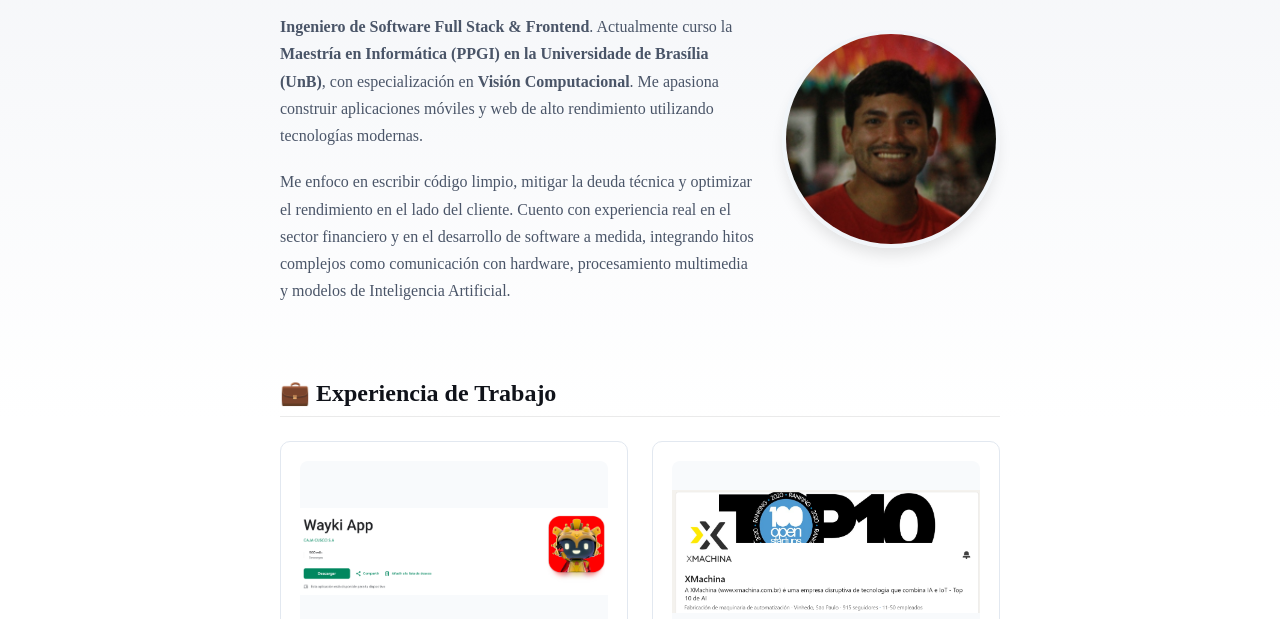
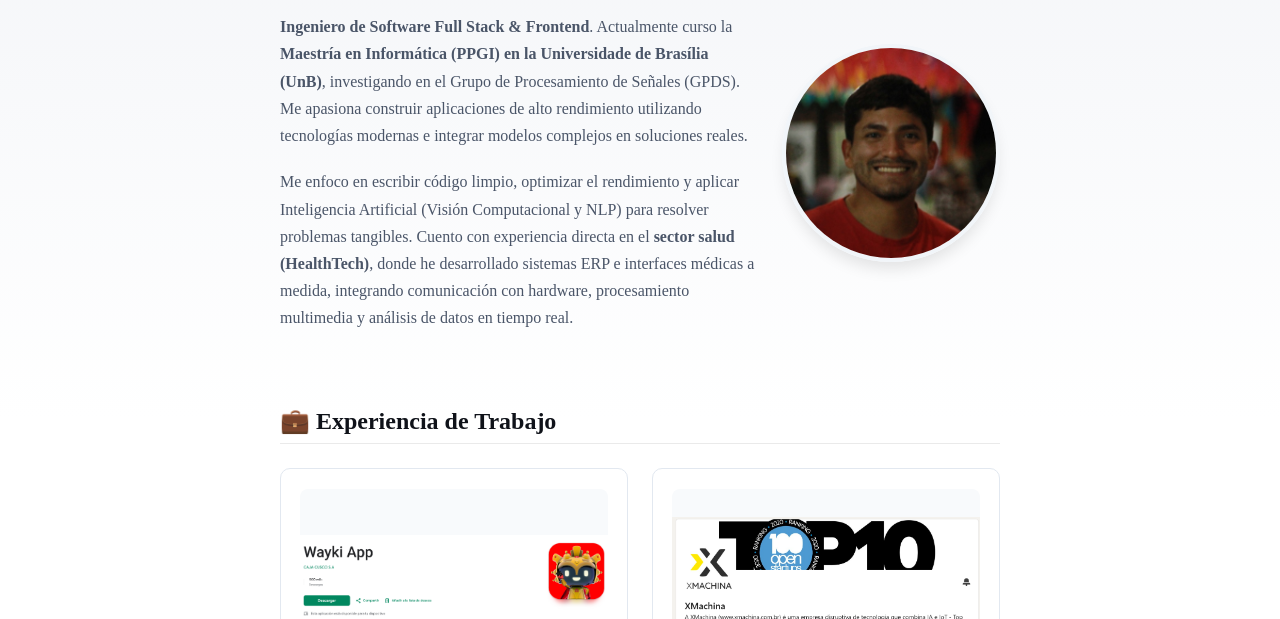
Before and after one commit to ErickAndrewBF/portafolio-erick, an Astro site: page / in a window 1280 px wide. Shown: the part 181-800 px from the top of the page. Built offline with nearby package versions, Linux system fonts and the light colour scheme; Astro itself is replaced by a stand-in of ours.

Commit message:
update: ACtualizacion de portfolio

```diff
--- a/src/pages/index.astro
+++ b/src/pages/index.astro
@@ -231,17 +231,19 @@ import imgPerfil from "../assets/foto_perfil.jpg";
             Actualmente curso la <strong
               >Maestría en Informática (PPGI) en la Universidade de Brasília
               (UnB)</strong
-            >, con especialización en <strong>Visión Computacional</strong>. Me
-            apasiona construir aplicaciones móviles y web de alto rendimiento
-            utilizando tecnologías modernas.
+            >, investigando en el Grupo de Procesamiento de Señales (GPDS). Me
+            apasiona construir aplicaciones de alto rendimiento utilizando
+            tecnologías modernas e integrar modelos complejos en soluciones
+            reales.
           </p>
           <p>
-            Me enfoco en escribir código limpio, mitigar la deuda técnica y
-            optimizar el rendimiento en el lado del cliente. Cuento con
-            experiencia real en el sector financiero y en el desarrollo de
-            software a medida, integrando hitos complejos como comunicación con
-            hardware, procesamiento multimedia y modelos de Inteligencia
-            Artificial.
+            Me enfoco en escribir código limpio, optimizar el rendimiento y
+            aplicar Inteligencia Artificial (Visión Computacional y NLP) para
+            resolver problemas tangibles. Cuento con experiencia directa en el <strong
+              >sector salud (HealthTech)</strong
+            >, donde he desarrollado sistemas ERP e interfaces médicas a medida,
+            integrando comunicación con hardware, procesamiento multimedia y
+            análisis de datos en tiempo real.
           </p>
         </div>
         <div class="profile-image-wrapper">
```
